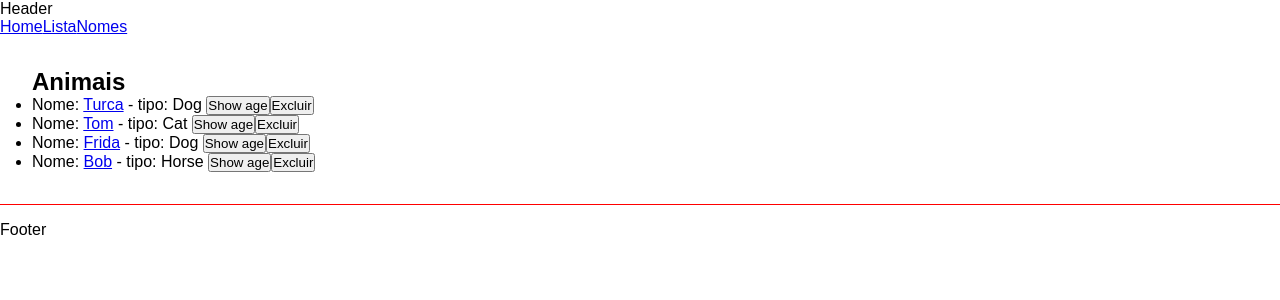
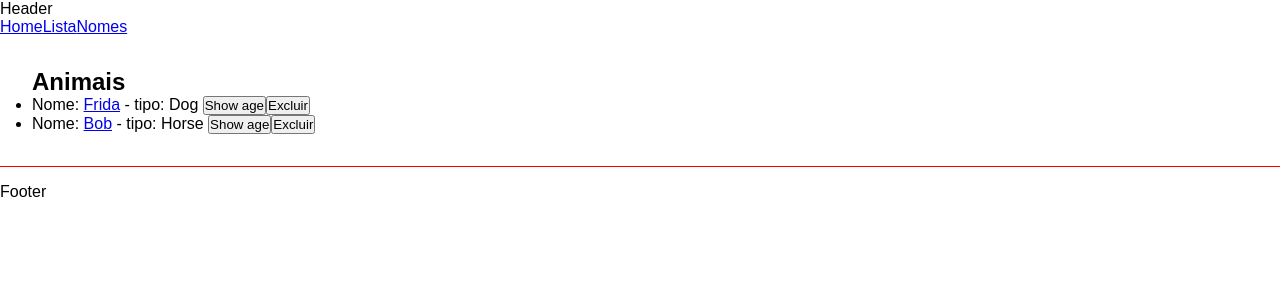
Before and after one commit to GeracNeto/curso-angular, an Angular app: page /list in a window 1280 px wide. Shown: the top 300 px of the page. Built offline with nearby package versions, Linux system fonts and the light colour scheme; data requests are answered from the project's data file.

Commit message:
Curso Angular 13: Excluindo dados pelo Service - #20

```diff
--- a/db.json
+++ b/db.json
@@ -1,17 +1,5 @@
 {
   "animals": [
-        {
-            "id": 1,
-            "name": "Turca",
-            "type": "Dog",
-            "age": 7
-        },
-        {
-            "id": 2,
-            "name": "Tom",
-            "type": "Cat",
-            "age": 5
-        },
     {
       "id": 3,
       "name": "Frida",
--- a/src/app/components/list-render/list-render.component.ts
+++ b/src/app/components/list-render/list-render.component.ts
@@ -23,8 +23,8 @@
   }
 
   removeAnimal(animal: Animal) {
-    console.log('Removendo animal');
-    this.animals = this.listService.remove(this.animals, animal);
+    this.animals = this.animals.filter((item) => item.name !== animal.name);
+    this.listService.remove(animal.id).subscribe();
   }
 
   getAnimals(): void {
--- a/src/app/services/list.service.ts
+++ b/src/app/services/list.service.ts
@@ -16,8 +16,8 @@
 
   constructor(private http: HttpClient) {}
 
-  remove(animals: Animal[], animal: Animal) {
-    return animals.filter((item) => item.name !== animal.name);
+  remove(id: number) {
+    return this.http.delete<Animal>(`${this.apiUrl}/${id}`);
   }
 
   getAll(): Observable<Animal[]> {
```
Lines whose indentation alone changed are shown as unchanged.
